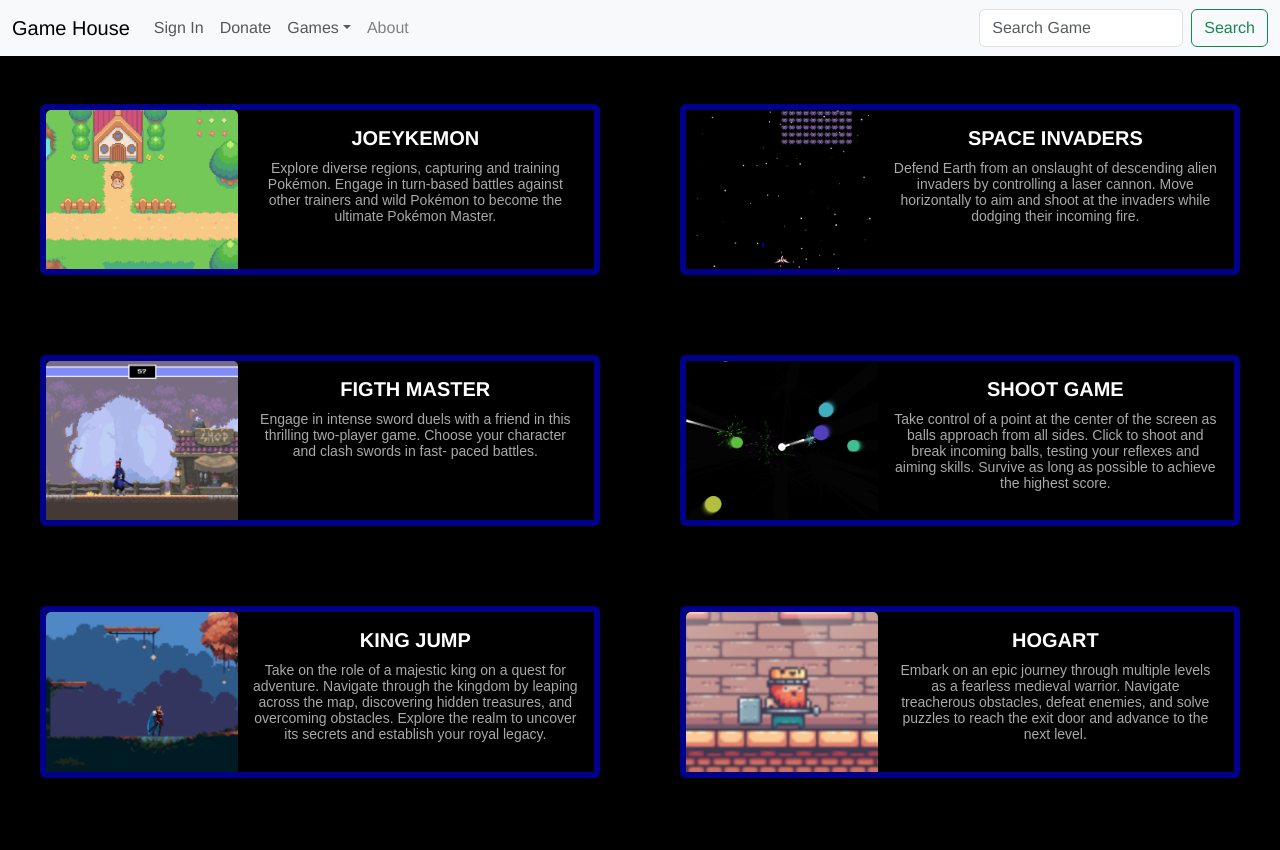
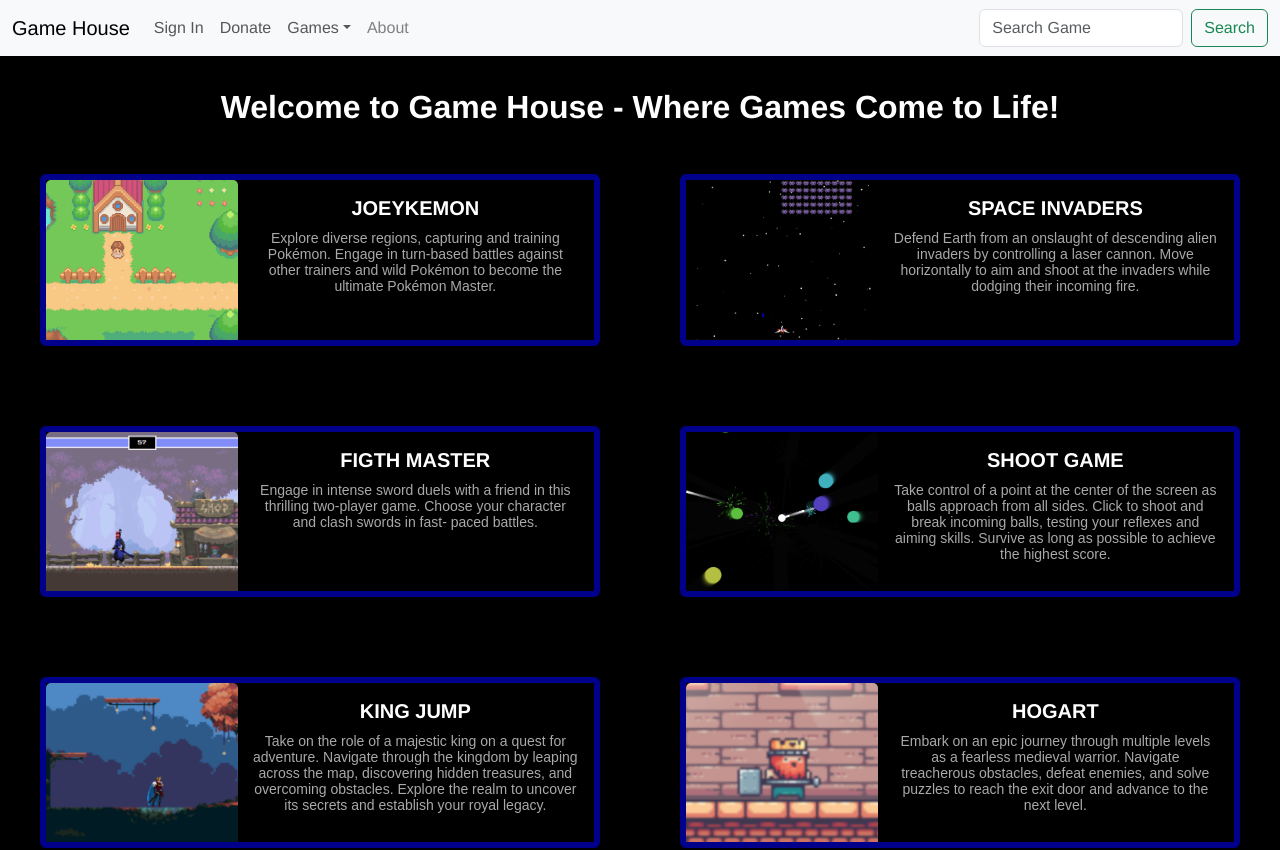
Before and after one commit to JoeyQPB/Game-House-frontend, a React (Vite) app: page / in a window 1280 px wide. Shown: the top 850 px of the page. Built offline with nearby package versions, Linux system fonts and the light colour scheme.

Commit message:
home page

```diff
--- a/src/pages/home/home.jsx
+++ b/src/pages/home/home.jsx
@@ -18,7 +18,12 @@ const Home = () => {
     return (
         <>
             <NavBar onSearch={setQuery} />
-
+            <center> <h2 style={{
+                marginTop: '2rem',
+                color: 'white',
+                fontWeight: 'bold',
+                marginBottom: '2rem',
+            }}>Welcome to Game House - Where Games Come to Life!</h2></center>
             <div className="page-div">
                 <div id="Games" className="game-container">
                     {filteredItems.map((game, index) => (
```
